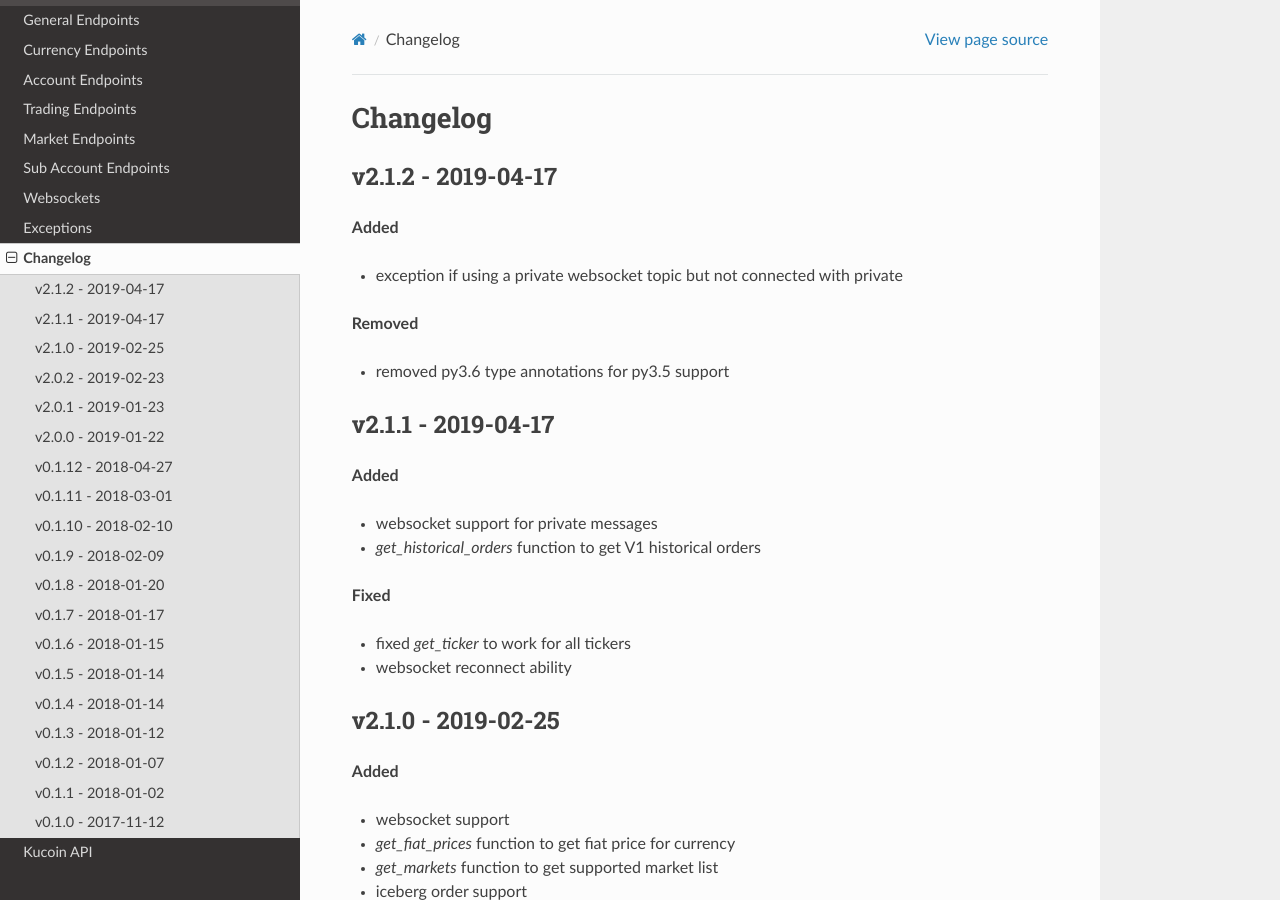
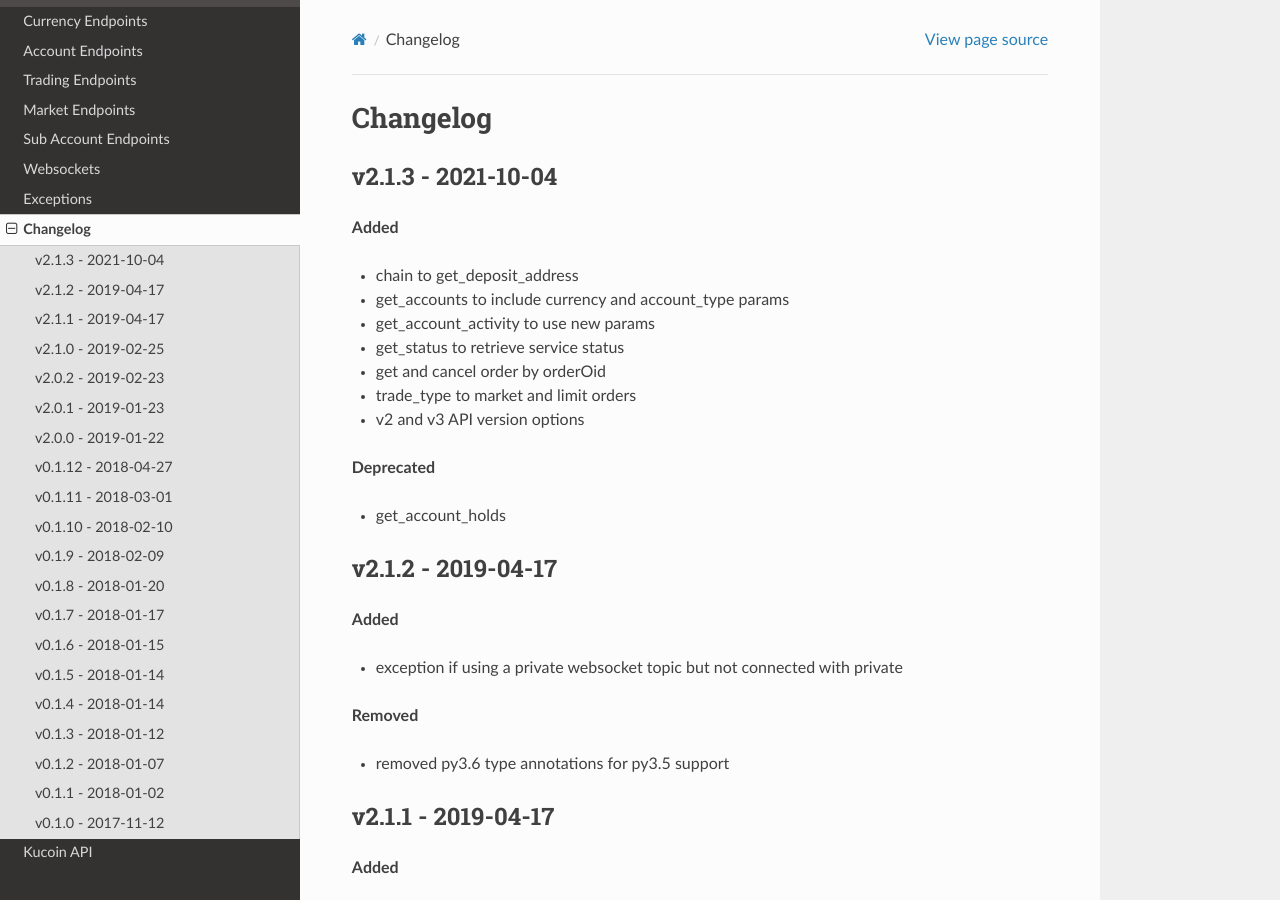
Before and after one commit to sammchardy/python-kucoin, a Sphinx documentation site: the page built from docs/changelog.rst, in a window 1280 px wide and 900 px high. Built offline with Sphinx 7.4.7 and the Read the Docs theme 2.0.0, drawn with Linux system fonts in a browser that asks for light colours; formulas are drawn with MathJax 3.

Commit message:
Update to v2.1.3

```diff
--- a/README.rst
+++ b/README.rst
@@ -1,6 +1,8 @@
 ===============================
-Welcome to python-kucoin v2.1.2
+Welcome to python-kucoin v2.1.3
 ===============================
+
+Last Updated 4th Oct 2021
 
 .. image:: https://img.shields.io/pypi/v/python-kucoin.svg
     :target: https://pypi.python.org/pypi/python-kucoin
--- a/docs/changelog.rst
+++ b/docs/changelog.rst
@@ -1,5 +1,22 @@
 Changelog
 =========
+
+v2.1.3 - 2021-10-04
+^^^^^^^^^^^^^^^^^^^^
+
+**Added**
+
+- chain to get_deposit_address
+- get_accounts to include currency and account_type params
+- get_account_activity to use new params
+- get_status to retrieve service status
+- get and cancel order by orderOid
+- trade_type to market and limit orders
+- v2 and v3 API version options
+
+**Deprecated**
+
+- get_account_holds
 
 v2.1.2 - 2019-04-17
 ^^^^^^^^^^^^^^^^^^^^
--- a/kucoin/__init__.py
+++ b/kucoin/__init__.py
@@ -4,4 +4,4 @@
 
 """
 
-__version__ = '2.1.2'
+__version__ = '2.1.3'
```
